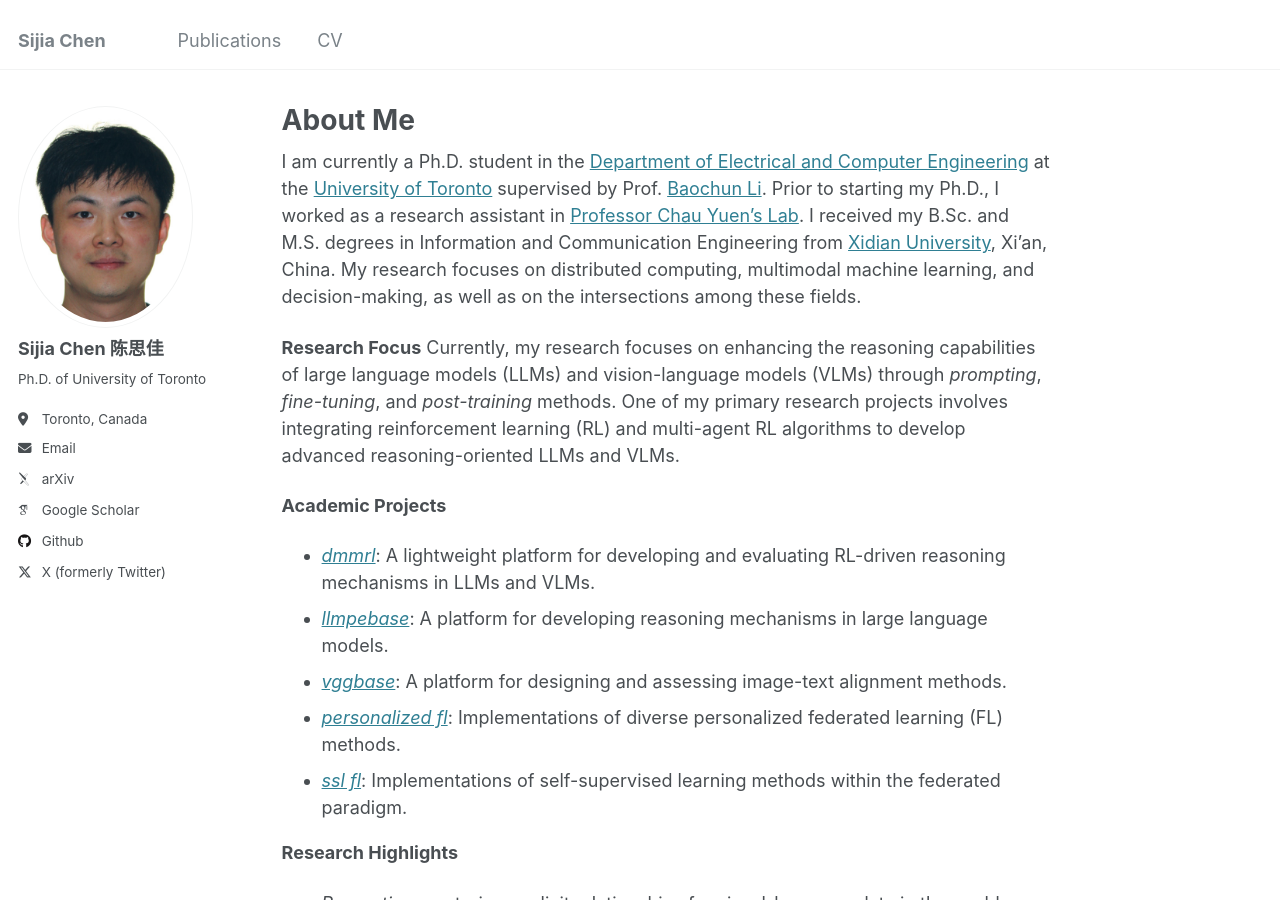
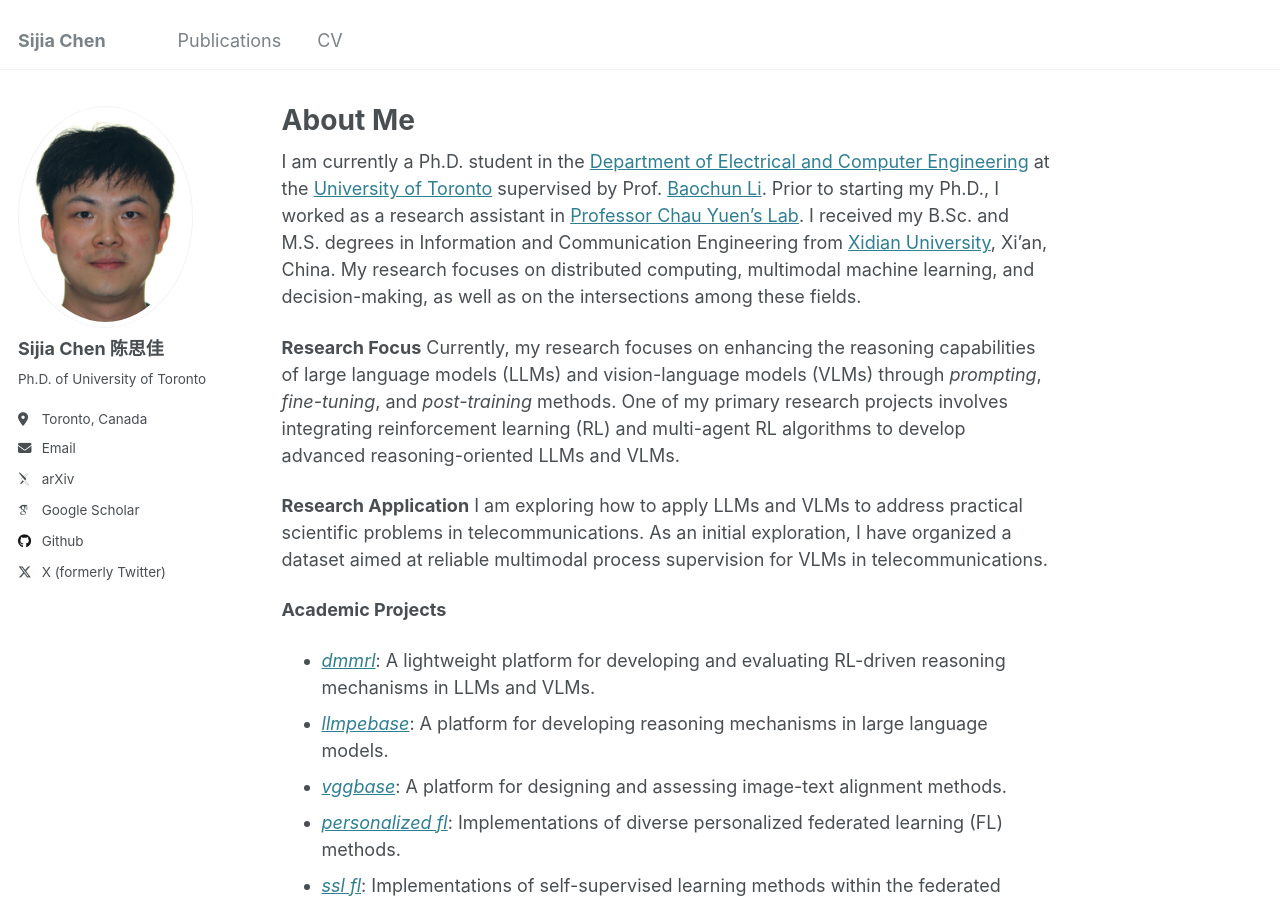
Before and after one commit to CSJDeveloper/sjiachen.github.io, a Jekyll site: the page built from _pages/about.md, in a window 1280 px wide and 900 px high. Built offline with Jekyll 4.4.1, drawn with Linux system fonts in a browser that asks for light colours; some web fonts are replaced.

Commit message:
Added more info

```diff
--- a/_pages/about.md
+++ b/_pages/about.md
@@ -9,8 +9,9 @@ redirect_from:
 
 I am currently a Ph.D. student in the [Department of Electrical and Computer Engineering](https://www.ece.utoronto.ca/) at the [University of Toronto](https://www.utoronto.ca/) supervised by Prof. [Baochun Li](https://iqua.ece.toronto.edu/bli/). Prior to starting my Ph.D., I worked as a research assistant in [Professor Chau Yuen's Lab](https://blogs.ntu.edu.sg/chau-yuen/). I received my B.Sc. and M.S. degrees in Information and Communication Engineering from [Xidian University](https://en.xidian.edu.cn/), Xi'an, China. My research focuses on distributed computing, multimodal machine learning, and decision-making, as well as on the intersections among these fields.
 
-__Research Focus__
-Currently, my research focuses on enhancing the reasoning capabilities of large language models (LLMs) and vision-language models (VLMs) through _prompting_, _fine-tuning_, and _post-training_ methods. One of my primary research projects involves integrating reinforcement learning (RL) and multi-agent RL algorithms to develop advanced reasoning-oriented LLMs and VLMs.
+__Research Focus__ Currently, my research focuses on enhancing the reasoning capabilities of large language models (LLMs) and vision-language models (VLMs) through _prompting_, _fine-tuning_, and _post-training_ methods. One of my primary research projects involves integrating reinforcement learning (RL) and multi-agent RL algorithms to develop advanced reasoning-oriented LLMs and VLMs.
+
+__Research Application__ I am exploring how to apply LLMs and VLMs to address practical scientific problems in telecommunications. As an initial exploration, I have organized a dataset aimed at reliable multimodal process supervision for VLMs in telecommunications.
 
 __Academic Projects__
 - _[dmmrl](https://github.com/CSJDeveloper/open-dmmrl)_: A lightweight platform for developing and evaluating RL-driven reasoning mechanisms in LLMs and VLMs.
```
